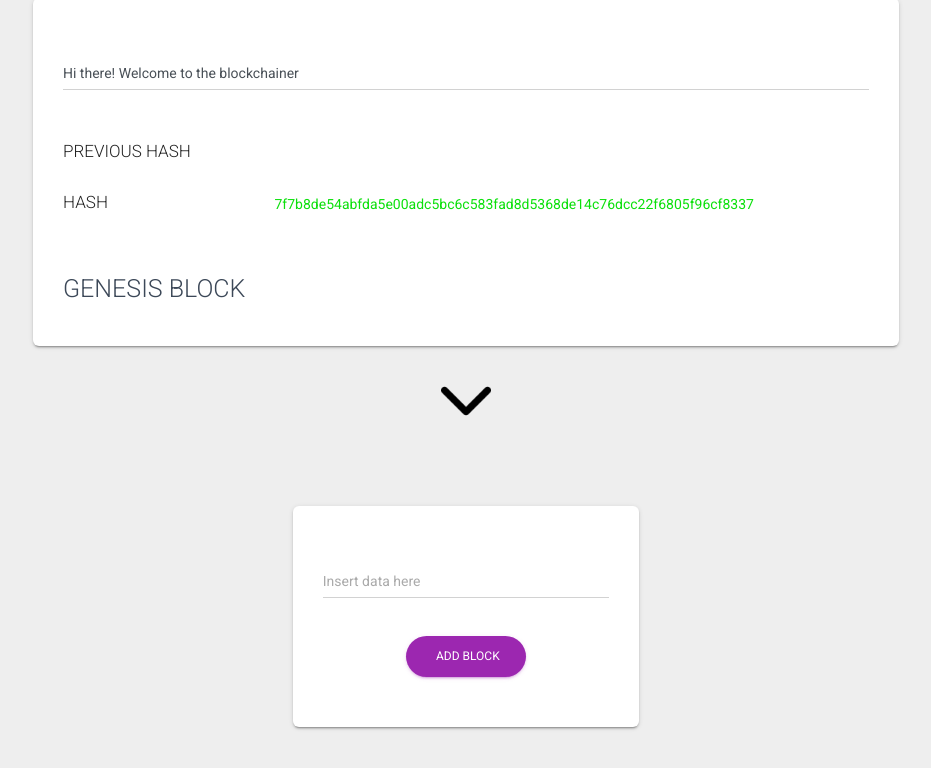
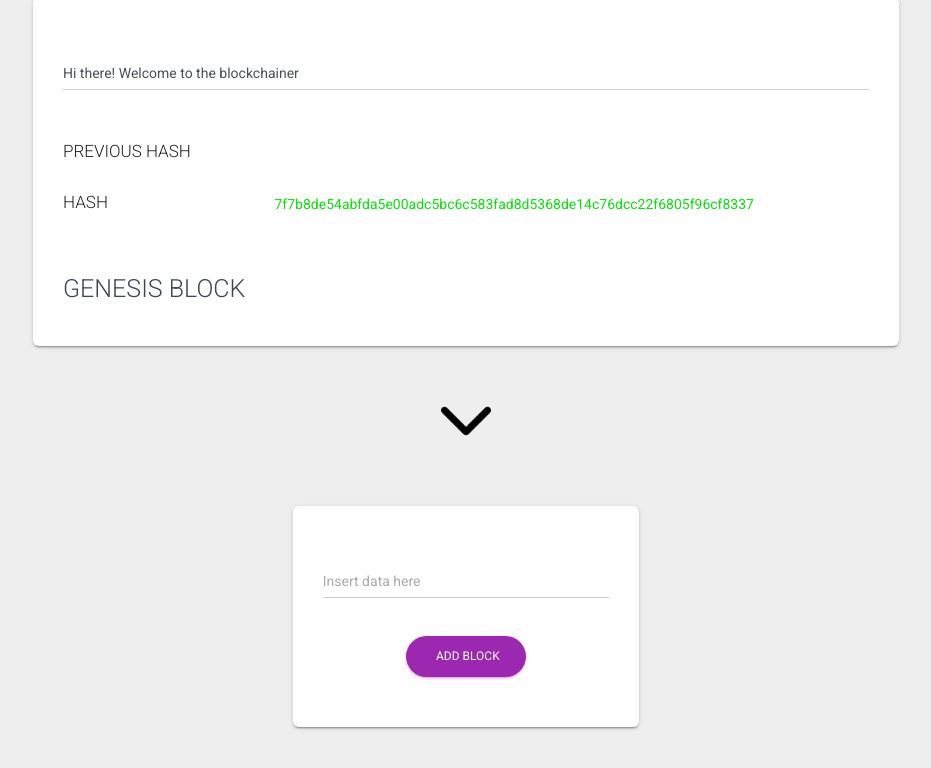
Before and after one commit to eduardo-takeo/blockchainer, a website: page index.html in a window 1280 px wide. In both pictures the pointer is over the picture 640 px from the left and 901 px from the top of the page. Shown: the part 501-1269 px from the top of the page, without its empty margins (174-1105 px from the left). Drawn offline with Linux system fonts and the light colour scheme.

Commit message:
added arrow animation

```diff
--- a/assets/css/custom.css
+++ b/assets/css/custom.css
@@ -73,4 +73,9 @@
 .arrow {
     width: 50px;
     height: auto;
+    transition: .5s;
 }
+
+.arrow:hover {
+    transform: translateY(20px);
+}
```
